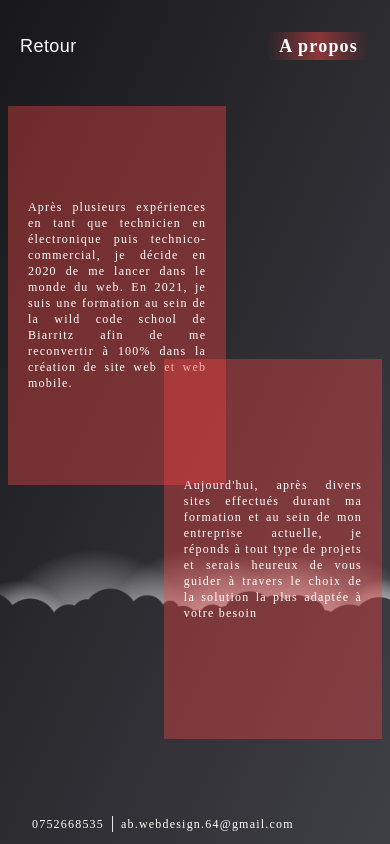
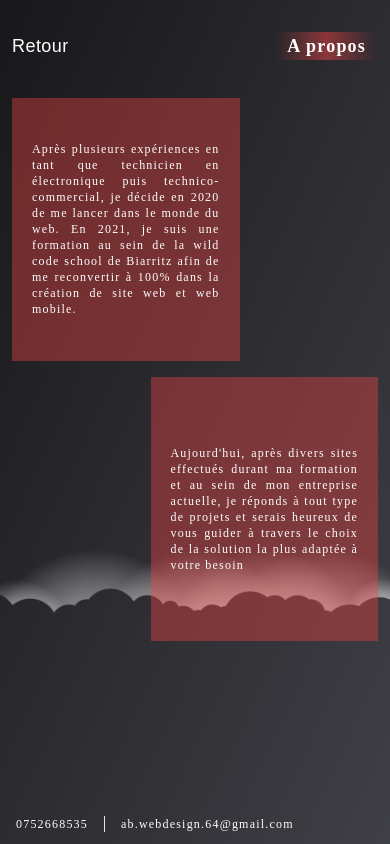
Before and after one commit to aurelienbrethes/ab-webdesign, a Next.js app: page /about in a window 390 px wide. Built offline with nearby package versions, Linux system fonts and the light colour scheme; a web font is replaced by a local one.

Commit message:
fixbug footer and homepage + update about section mobile

```diff
--- a/pages/about.tsx
+++ b/pages/about.tsx
@@ -6,23 +6,23 @@ import H1Title from '../src/components/UI/H1Title'
 const aboutArray = [
   {
     text: 'Après plusieurs expériences en tant que technicien en électronique puis technico-commercial, je décide en 2020 de me lancer dans le monde du web. En 2021, je suis une formation au sein de la wild code school de Biarritz afin de me reconvertir à 100% dans la création de site web et web mobile.',
-    cardClass: '-ml-[700px] top-0 left-0',
+    cardClass: '-ml-[700px] top-0 left-3 sm:left-8',
     motionClass: 700,
   },
   {
     text: "Aujourd'hui, après divers sites effectués durant ma formation et au sein de mon entreprise actuelle, je réponds à tout type de projets et serais heureux de vous guider à travers le choix de la solution la plus adaptée à votre besoin",
-    cardClass: '-mr-[700px] bottom-0 right-0',
+    cardClass: '-mr-[700px] bottom-0 right-3 sm:right-8',
     motionClass: -700,
   },
 ]
 
 const About: NextPage = () => {
   return (
-    <div className="relative flex items-center w-screen h-screen mx-2 overflow-hidden sm:mx-5 md:mx-8">
+    <div className="relative flex items-center w-screen h-screen overflow-hidden">
       <H1Title title="A propos" />
       <BackButton />
       <section className="w-full h-3/4">
-        <div className="relative w-full h-full ">
+        <div className="relative w-full px-3 h-5/6">
           {aboutArray.map((card, index) => (
             <AboutCard
               text={card.text}
--- a/pages/services.tsx
+++ b/pages/services.tsx
@@ -1,7 +1,7 @@
 /* eslint-disable react/no-unescaped-entities */
 import { NextPage } from 'next'
 import BackButton from '../src/components/UI/BackButton'
-import Service from '../src/components/service'
+import Service from '../src/components/Service'
 import H1Title from '../src/components/UI/H1Title'
 
 const services = [
@@ -33,7 +33,7 @@ const services = [
 
 const Services: NextPage = () => {
   return (
-    <div className="relative flex items-center w-screen h-screen ">
+    <div className="relative flex items-center w-screen h-screen overflow-hidden ">
       <H1Title title="Services" />
       <p className="absolute p-3 text-xs italic sm:text-sm sm:p-10 top-20">
         Quelque soit votre style de projet, tous les sites proposés sont conçus
--- a/src/components/AboutCard.tsx
+++ b/src/components/AboutCard.tsx
@@ -11,7 +11,7 @@ const AboutCard = ({ text, cardClass, motionClass }: IAboutCard) => {
     <motion.div
       animate={{ x: motionClass }}
       transition={{ ease: 'easeOut', duration: 0.5 }}
-      className={`absolute sm:w-3/5 w-7/12 h-3/5 ${cardClass} flex justify-center items-center bg-red-500 bg-opacity-40 sm:h-3/5`}
+      className={`absolute sm:w-3/5 w-7/12 h-3/6 -my-2 ${cardClass} flex justify-center items-center bg-red-500 bg-opacity-40 sm:h-3/5`}
     >
       <p className="p-5 text-xs text-justify sm:text-base md:p-20">{text}</p>
     </motion.div>
--- a/src/components/Footer.tsx
+++ b/src/components/Footer.tsx
@@ -1,12 +1,19 @@
 const Footer = () => {
   return (
-    <footer className="fixed bottom-0 flex items-center justify-between w-full h-10 px-8">
-      <div className="flex">
-        <p className="text-xs sm:text-sm">0752668535</p>
+    <footer className="fixed bottom-0 flex items-center justify-between w-full h-10 px-2 sm:px-8">
+      <div className="flex items-center">
+        <a className="z-50 p-2 text-xs sm:text-sm" href="tel:+330752668535">
+          0752668535
+        </a>
         <span className="h-4 mx-2 border-l sm:h-5 md:mx-8" />
-        <p className="text-xs sm:text-sm">ab.webdesign.64@gmail.com</p>
+        <a
+          className="z-50 p-2 text-xs cursor-pointer sm:text-sm"
+          href="mailto:ab.webdesign.64@gmail.com"
+        >
+          ab.webdesign.64@gmail.com
+        </a>
       </div>
-      <p className="hidden text-xs sm:block sm:text-sm">
+      <p className="hidden text-xs sm:inline-flex sm:text-sm">
         Design et code par Aurélien Brethes
       </p>
     </footer>
--- a/src/components/HomePage.tsx
+++ b/src/components/HomePage.tsx
@@ -60,11 +60,12 @@ const HomePage = () => {
 
   useEffect(() => {
     spaceShip && heightCalcul(spaceShip)
+    // Remove intro image to access footer
+    setTimeout(() => setIntroductionImage(false), 3000)
   }, [])
 
   const handleClickSpaceShip = (path: string) => {
     setShoot(true)
-    setIntroductionImage(false)
     setMenuDelay('delay-0 duration-500')
     setTimeout(() => {
       Router.push(path)
@@ -92,7 +93,7 @@ const HomePage = () => {
   }
 
   const variationsBullet = {
-    move: { y: posY - spaceShipHeight + 50 },
+    move: { y: posY - spaceShipHeight + 16 },
     start: { y: 20 },
   }
 
@@ -123,19 +124,19 @@ const HomePage = () => {
           ))}
         </div>
         <div
-          className="absolute bottom-0 left-0 flex items-end w-full h-28"
+          className="absolute left-0 flex items-end w-full h-16 bottom-16"
           ref={spaceShip}
         >
           <motion.div
             variants={variationsSpaceShip}
             animate={posX === 0 ? 'start' : 'move'}
-            className="absolute flex flex-col items-center w-10 h-40"
+            className="relative flex flex-col items-center w-10 h-16"
           >
             <motion.div
               variants={variationsBullet}
               transition={{ duration: 0.2 }}
               animate={shoot ? 'move' : 'start'}
-              className="absolute w-2"
+              className="relative w-2 "
             >
               <span className="absolute w-2 h-2 bg-white rounded-lg" />
             </motion.div>
@@ -145,7 +146,7 @@ const HomePage = () => {
               width={100}
               height={140}
               objectFit="cover"
-              className="absolute bottom-0 h-full"
+              className="absolute h-full"
             />
           </motion.div>
         </div>
@@ -156,13 +157,12 @@ const HomePage = () => {
           variants={variationsIntro}
           initial="show"
           animate="hidden"
-          className="w-screen h-screen transition duration-1000 ease-out delay-1000 bg-black"
+          className="z-0 w-screen h-screen transition duration-1000 ease-out delay-1000 bg-black"
         >
           <Image
             layout="fill"
             objectFit="contain"
             src={intro}
-            className="z-auto"
             alt="let's make a creative website"
           />
         </motion.div>
--- a/src/components/Layout/Body.tsx
+++ b/src/components/Layout/Body.tsx
@@ -11,7 +11,7 @@ interface IBody {
 
 const Body = ({ children }: IBody): JSX.Element => {
   return (
-    <div className="relative w-screen h-screen bg-gradient-to-tl from-zinc-700 to-zinc-900">
+    <div className="relative flex justify-center w-screen h-screen bg-gradient-to-tl from-zinc-700 to-zinc-900">
       <Head>
         <title>AB Web Design</title>
         <meta name="AB Web Design" content="Let's make a creative website" />
```
